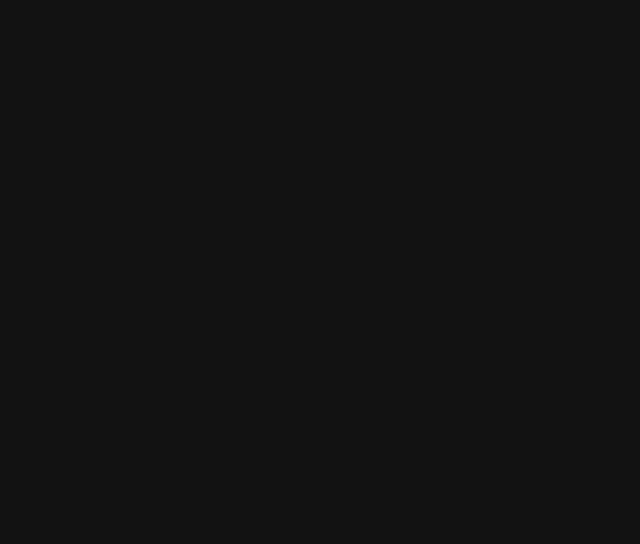
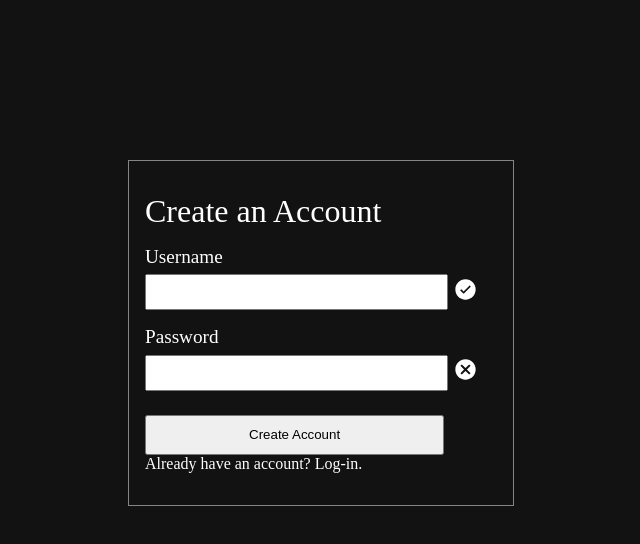
Before and after one commit to hefest42/recipe-search, a React (Create React App) app: page /create-account in a window 1280 px wide. Before the commit this address had no page. Shown: the top 544 px of the page, without its empty margins (319-959 px from the left). Built offline with nearby package versions, Linux system fonts and the light colour scheme.

Commit message:
styling input form

```diff
--- a/src/App.js
+++ b/src/App.js
@@ -1,6 +1,9 @@
 import Container from "./components/Container";
 
 import { Routes, Route, Navigate } from "react-router-dom";
+
+import CreateAccount from "./components/Create-Account/CreateAccount";
+import LogIn from "./components/Log-in/LogIn";
 
 function App() {
     return (
@@ -14,6 +17,8 @@ function App() {
                     </div>
                 }
             />
+            <Route path="create-account" element={<CreateAccount />} />
+            <Route path="log-in" element={<LogIn />} />
         </Routes>
     );
 }
--- a/src/CSS/index.scss
+++ b/src/CSS/index.scss
@@ -402,6 +402,64 @@ body {
     height: 15rem;
 }
 
+.create {
+    width: 100%;
+
+    &-inner {
+        color: #fff;
+        width: 22rem;
+        margin-top: 10rem;
+        padding: 2rem 1rem;
+        border: 1px solid $border-gray;
+
+        display: flex;
+        flex-direction: column;
+        justify-content: flex-start;
+        align-items: flex-start;
+
+        &_title {
+            font-size: 2rem;
+        }
+    }
+}
+
+.form {
+    width: 100%;
+
+    &-input_container {
+        width: 100%;
+        margin-top: 1rem;
+
+        label {
+            font-size: 1.2rem;
+        }
+    }
+
+    &-input {
+        display: flex;
+        justify-content: flex-start;
+        align-items: center;
+
+        input {
+            width: 85%;
+            height: 2rem;
+            margin-top: 0.4rem;
+        }
+
+        svg {
+            width: 25px;
+            height: 25px;
+            margin-left: 0.3rem;
+        }
+    }
+
+    button {
+        width: 85%;
+        height: 2.5rem;
+        margin-top: 1.5rem;
+    }
+}
+
 //! ERROR ////////////////////////////////////////////////////////////////////////////////////////////////
 .error {
     color: $error-secondary;
--- a/src/components/Create-Account/CreateAccount.js
+++ b/src/components/Create-Account/CreateAccount.js
@@ -1,7 +1,37 @@
 import React from "react";
 
+import { IoIosCheckmarkCircle, IoMdCloseCircle } from "react-icons/io";
+
 const CreateAccount = () => {
-    return <div></div>;
+    return (
+        <div className="create centered">
+            <div className="create-inner">
+                <div className="create-inner_title">Create an Account</div>
+                <form className="form">
+                    <div className="form-input_container">
+                        <label htmlFor="username">Username</label>
+                        <div className="form-input">
+                            <input type="text" id="username" name="username" />
+                            <IoIosCheckmarkCircle />
+                        </div>
+                    </div>
+
+                    <div className="form-input_container">
+                        <label htmlFor="pword">Password</label>
+                        <div className="form-input">
+                            <input type="password" id="pword" name="pword" autoComplete="yes" />
+                            <IoMdCloseCircle />
+                        </div>
+                    </div>
+                    <button>Create Account</button>
+                </form>
+
+                <div>
+                    <div>Already have an account? Log-in.</div>
+                </div>
+            </div>
+        </div>
+    );
 };
 
 export default CreateAccount;
```
